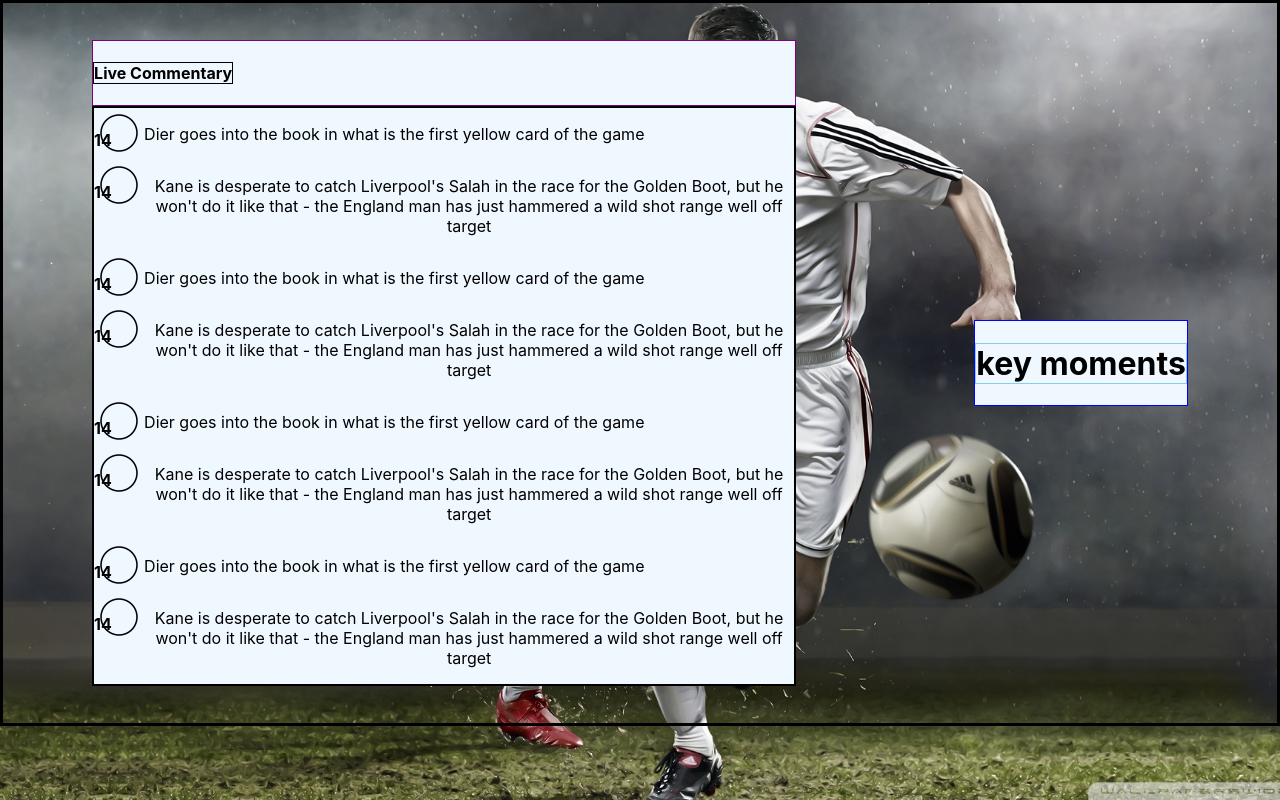
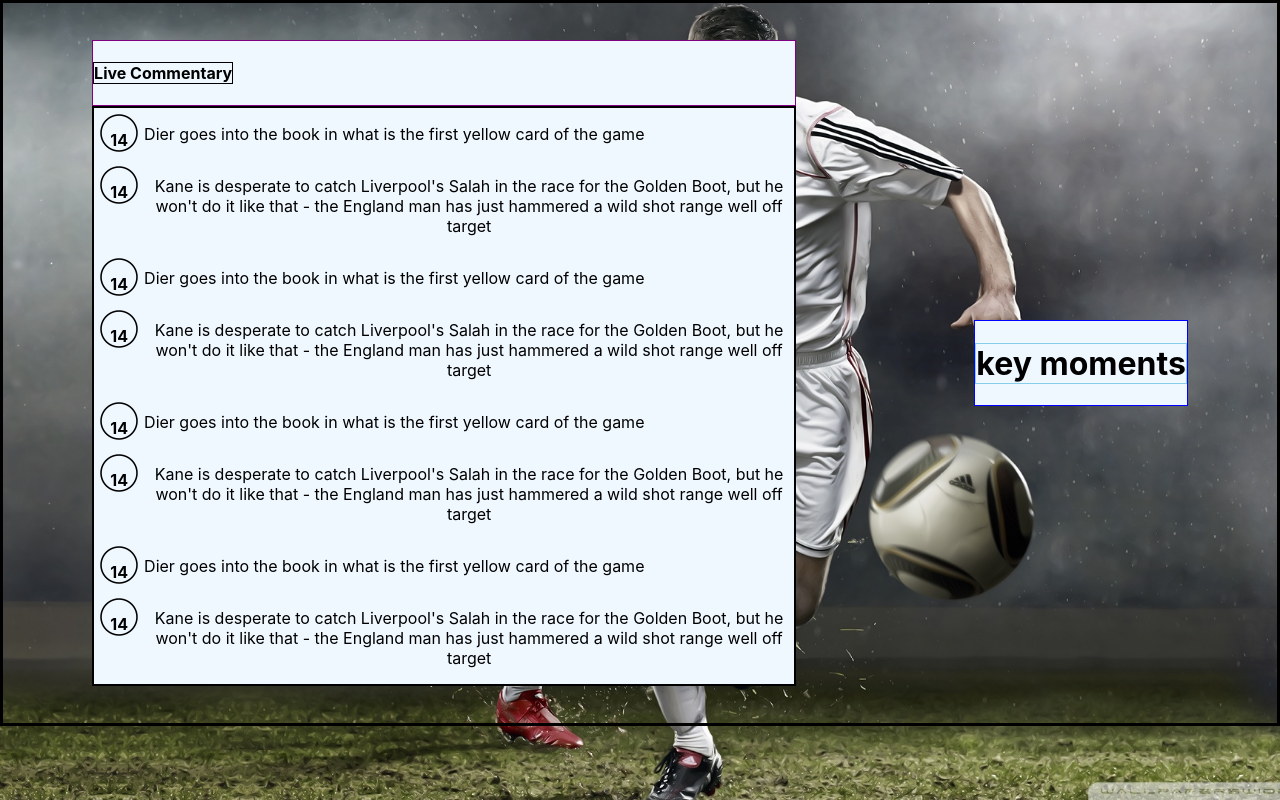
Before and after one commit to Aid19801/commentary, a React (Create React App) app: page / in a window 1280 px wide. Built offline with nearby package versions, Linux system fonts and the light colour scheme; data requests are answered from the project's data file.

Commit message:
got number on top of circle

```diff
--- a/src/components/updates-container/styles.css
+++ b/src/components/updates-container/styles.css
@@ -12,7 +12,8 @@
 
 
 .updates-list-circle-container {
-    position: relative;
+    display: flex;
+    justify-content: center;
     width: 50px;
     height: 50px;
 }
@@ -20,10 +21,15 @@
     width: 50px;
     height: 50px;
 
+    align-items: center;
+    justify-content: center;
+
 }
 
 .updates-list-item-number {
     display: flex;
     position: absolute;
 
+    align-items: center;
+    justify-content: center;
 }
```
